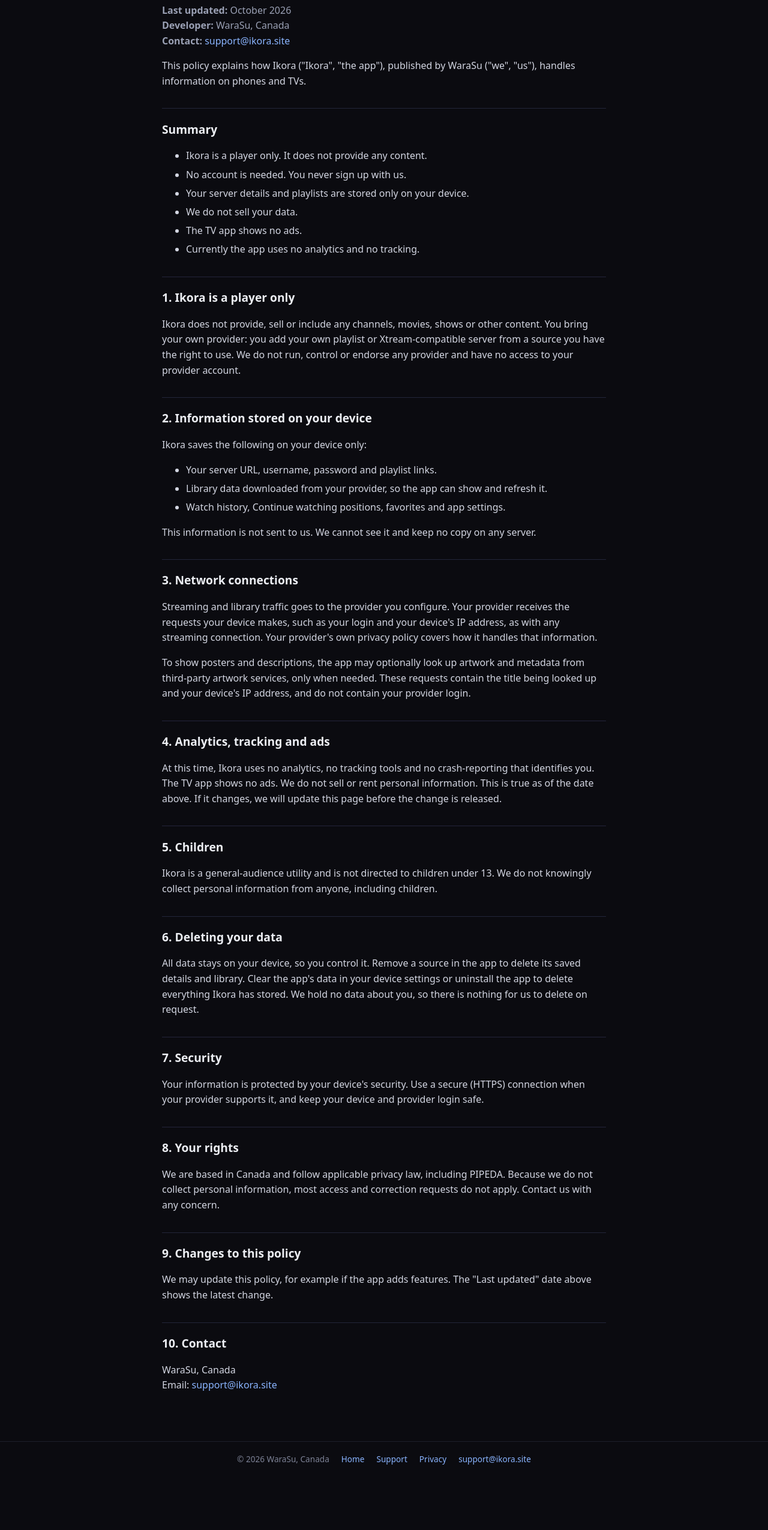
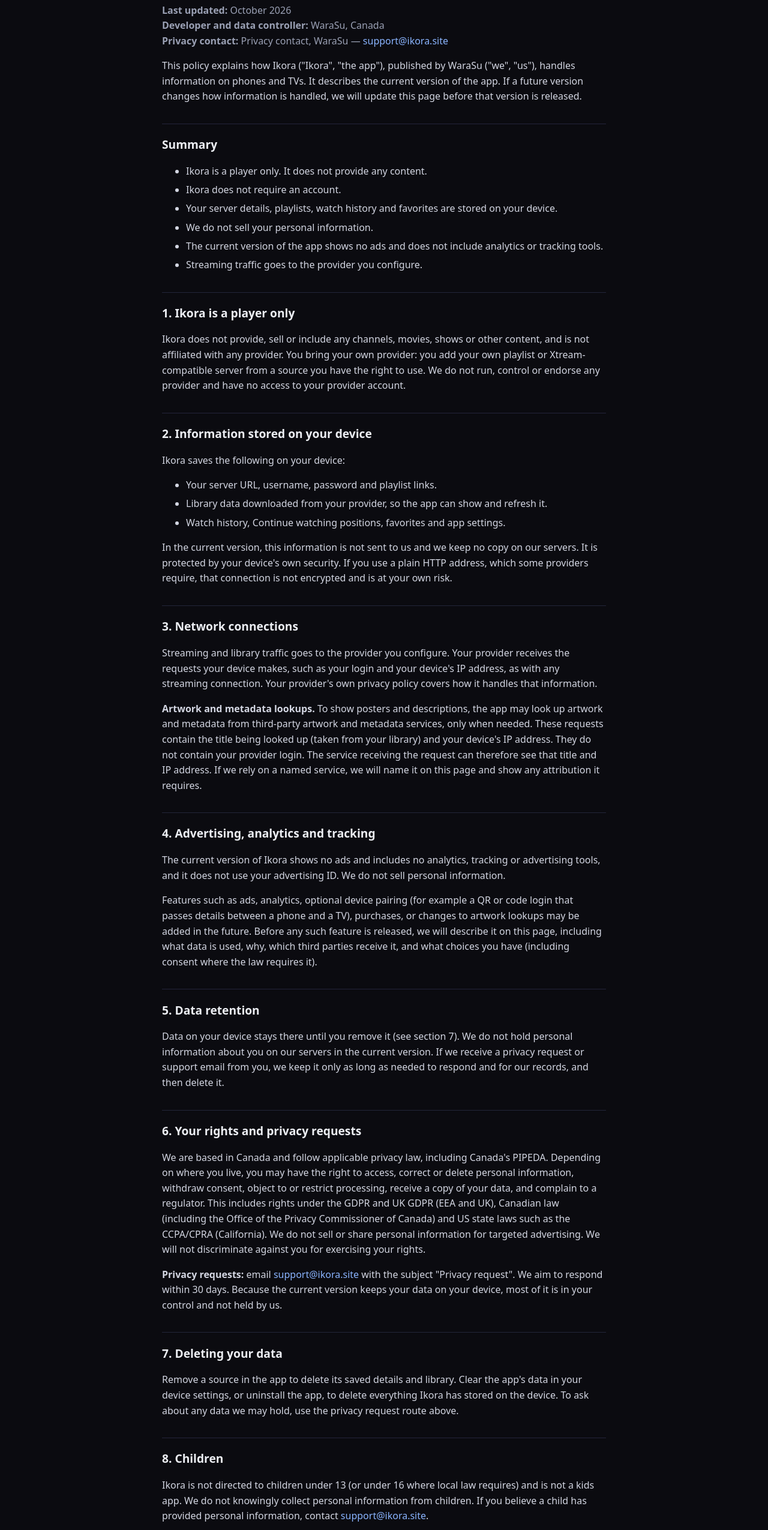
Before and after one commit to Sukhan0/ikora-site, a plain HTML site: page privacy/index.html in a window 1280 px wide. Shown: the part 164-2714 px from the top of the page at 60% size. Before the commit the page ends 2625 px from the top, so only its background shows below. Drawn offline with Linux system fonts and the light colour scheme.

Commit message:
Legal review fixes: terms, policy, support, SEO files

```diff
--- a/privacy/index.html
+++ b/privacy/index.html
@@ -1,6 +1,8 @@
 <!DOCTYPE html>
 <html lang="en"><head><meta charset="utf-8"><meta name="viewport" content="width=device-width, initial-scale=1">
-<title>Ikora Privacy Policy</title><meta name="description" content="Privacy policy for Ikora, a media player by WaraSu. No accounts; data stays on your device."><link rel="icon" href="/ikora-mark.png">
+<title>Ikora Privacy Policy</title><meta name="description" content="Privacy policy for Ikora, a media player by WaraSu. Player only, no content provided.">
+<link rel="icon" type="image/png" sizes="512x512" href="/icon-512.png"><link rel="apple-touch-icon" href="/icon-512.png">
+<meta property="og:title" content="Ikora Privacy Policy"><meta property="og:description" content="Privacy policy for Ikora, a media player by WaraSu. Player only, no content provided."><meta property="og:image" content="https://ikora.site/icon-512.png"><meta property="og:url" content="https://ikora.site/privacy/">
 <style>*{box-sizing:border-box}
 body{margin:0;min-height:100vh;display:flex;flex-direction:column;background:#0b0b10;color:#eceef3;font-family:system-ui,"Segoe UI",Roboto,Helvetica,Arial,sans-serif;line-height:1.6}
 header,footer{padding:18px 20px;display:flex;gap:20px;align-items:center;justify-content:center;flex-wrap:wrap;font-size:.95rem}
@@ -12,43 +14,51 @@
 li{margin:.35rem 0}.meta{color:#9aa0b4}p,li{color:#d3d6e2}
 .hero{text-align:center}.hero img{width:96px;height:auto;margin-bottom:20px}.hero h1{font-size:2.6rem;letter-spacing:.08em}
 .tag{color:#9aa0b4;letter-spacing:.2em;font-size:.85rem;margin-bottom:2rem}</style></head><body>
-<header><span class="brand">IKORA</span><a href="/">Home</a><a href="/support/">Support</a><a href="/privacy/">Privacy</a></header>
+<header><span class="brand">IKORA</span><a href="/">Home</a><a href="/support/">Support</a><a href="/privacy/">Privacy</a><a href="/terms/">Terms</a></header>
 <main>
 <h1>Ikora Privacy Policy</h1>
-<p class="meta"><strong>Last updated:</strong> October 2026<br><strong>Developer:</strong> WaraSu, Canada<br><strong>Contact:</strong> <a href="mailto:support@ikora.site">support@ikora.site</a></p>
-<p>This policy explains how Ikora ("Ikora", "the app"), published by WaraSu ("we", "us"), handles information on phones and TVs.</p>
+<p class="meta"><strong>Last updated:</strong> October 2026<br><strong>Developer and data controller:</strong> WaraSu, Canada<br><strong>Privacy contact:</strong> Privacy contact, WaraSu &mdash; <a href="mailto:support@ikora.site">support@ikora.site</a></p>
+<p>This policy explains how Ikora ("Ikora", "the app"), published by WaraSu ("we", "us"), handles information on phones and TVs. It describes the current version of the app. If a future version changes how information is handled, we will update this page before that version is released.</p>
 <h2>Summary</h2><ul>
 <li>Ikora is a player only. It does not provide any content.</li>
-<li>No account is needed. You never sign up with us.</li>
-<li>Your server details and playlists are stored only on your device.</li>
-<li>We do not sell your data.</li>
-<li>The TV app shows no ads.</li>
-<li>Currently the app uses no analytics and no tracking.</li></ul>
+<li>Ikora does not require an account.</li>
+<li>Your server details, playlists, watch history and favorites are stored on your device.</li>
+<li>We do not sell your personal information.</li>
+<li>The current version of the app shows no ads and does not include analytics or tracking tools.</li>
+<li>Streaming traffic goes to the provider you configure.</li></ul>
 <h2>1. Ikora is a player only</h2>
-<p>Ikora does not provide, sell or include any channels, movies, shows or other content. You bring your own provider: you add your own playlist or Xtream-compatible server from a source you have the right to use. We do not run, control or endorse any provider and have no access to your provider account.</p>
+<p>Ikora does not provide, sell or include any channels, movies, shows or other content, and is not affiliated with any provider. You bring your own provider: you add your own playlist or Xtream-compatible server from a source you have the right to use. We do not run, control or endorse any provider and have no access to your provider account.</p>
 <h2>2. Information stored on your device</h2>
-<p>Ikora saves the following on your device only:</p><ul>
+<p>Ikora saves the following on your device:</p><ul>
 <li>Your server URL, username, password and playlist links.</li>
 <li>Library data downloaded from your provider, so the app can show and refresh it.</li>
 <li>Watch history, Continue watching positions, favorites and app settings.</li></ul>
-<p>This information is not sent to us. We cannot see it and keep no copy on any server.</p>
+<p>In the current version, this information is not sent to us and we keep no copy on our servers. It is protected by your device's own security. If you use a plain HTTP address, which some providers require, that connection is not encrypted and is at your own risk.</p>
 <h2>3. Network connections</h2>
 <p>Streaming and library traffic goes to the provider you configure. Your provider receives the requests your device makes, such as your login and your device's IP address, as with any streaming connection. Your provider's own privacy policy covers how it handles that information.</p>
-<p>To show posters and descriptions, the app may optionally look up artwork and metadata from third-party artwork services, only when needed. These requests contain the title being looked up and your device's IP address, and do not contain your provider login.</p>
-<h2>4. Analytics, tracking and ads</h2>
-<p>At this time, Ikora uses no analytics, no tracking tools and no crash-reporting that identifies you. The TV app shows no ads. We do not sell or rent personal information. This is true as of the date above. If it changes, we will update this page before the change is released.</p>
-<h2>5. Children</h2>
-<p>Ikora is a general-audience utility and is not directed to children under 13. We do not knowingly collect personal information from anyone, including children.</p>
-<h2>6. Deleting your data</h2>
-<p>All data stays on your device, so you control it. Remove a source in the app to delete its saved details and library. Clear the app's data in your device settings or uninstall the app to delete everything Ikora has stored. We hold no data about you, so there is nothing for us to delete on request.</p>
-<h2>7. Security</h2>
-<p>Your information is protected by your device's security. Use a secure (HTTPS) connection when your provider supports it, and keep your device and provider login safe.</p>
-<h2>8. Your rights</h2>
-<p>We are based in Canada and follow applicable privacy law, including PIPEDA. Because we do not collect personal information, most access and correction requests do not apply. Contact us with any concern.</p>
-<h2>9. Changes to this policy</h2>
-<p>We may update this policy, for example if the app adds features. The "Last updated" date above shows the latest change.</p>
-<h2>10. Contact</h2>
+<p><strong>Artwork and metadata lookups.</strong> To show posters and descriptions, the app may look up artwork and metadata from third-party artwork and metadata services, only when needed. These requests contain the title being looked up (taken from your library) and your device's IP address. They do not contain your provider login. The service receiving the request can therefore see that title and IP address. If we rely on a named service, we will name it on this page and show any attribution it requires.</p>
+<h2>4. Advertising, analytics and tracking</h2>
+<p>The current version of Ikora shows no ads and includes no analytics, tracking or advertising tools, and it does not use your advertising ID. We do not sell personal information.</p>
+<p>Features such as ads, analytics, optional device pairing (for example a QR or code login that passes details between a phone and a TV), purchases, or changes to artwork lookups may be added in the future. Before any such feature is released, we will describe it on this page, including what data is used, why, which third parties receive it, and what choices you have (including consent where the law requires it).</p>
+<h2>5. Data retention</h2>
+<p>Data on your device stays there until you remove it (see section 7). We do not hold personal information about you on our servers in the current version. If we receive a privacy request or support email from you, we keep it only as long as needed to respond and for our records, and then delete it.</p>
+<h2>6. Your rights and privacy requests</h2>
+<p>We are based in Canada and follow applicable privacy law, including Canada's PIPEDA. Depending on where you live, you may have the right to access, correct or delete personal information, withdraw consent, object to or restrict processing, receive a copy of your data, and complain to a regulator. This includes rights under the GDPR and UK GDPR (EEA and UK), Canadian law (including the Office of the Privacy Commissioner of Canada) and US state laws such as the CCPA/CPRA (California). We do not sell or share personal information for targeted advertising. We will not discriminate against you for exercising your rights.</p>
+<p id="requests"><strong>Privacy requests:</strong> email <a href="mailto:support@ikora.site">support@ikora.site</a> with the subject "Privacy request". We aim to respond within 30 days. Because the current version keeps your data on your device, most of it is in your control and not held by us.</p>
+<h2>7. Deleting your data</h2>
+<p>Remove a source in the app to delete its saved details and library. Clear the app's data in your device settings, or uninstall the app, to delete everything Ikora has stored on the device. To ask about any data we may hold, use the privacy request route above.</p>
+<h2>8. Children</h2>
+<p>Ikora is not directed to children under 13 (or under 16 where local law requires) and is not a kids app. We do not knowingly collect personal information from children. If you believe a child has provided personal information, contact <a href="mailto:support@ikora.site">support@ikora.site</a>.</p>
+<h2>9. Security</h2>
+<p>Our website uses HTTPS. On your device, information is protected by your device's security. Use a secure (HTTPS) address when your provider supports it, and keep your device and provider login safe.</p>
+<h2>10. International transfers</h2>
+<p>Our website is hosted by a third-party hosting service that may process visitor requests (such as IP addresses) in other countries, including the United States. The website itself uses no analytics or advertising scripts.</p>
+<h2>11. Copyright and content complaints</h2>
+<p>Ikora does not host or provide content, so we cannot remove content from a provider's service. Send complaints about content to the provider. For notices about the Ikora app itself, email <a href="mailto:support@ikora.site">support@ikora.site</a> with your name, the work concerned and where the material is located. We respond to valid notices under applicable law.</p>
+<h2>12. Changes to this policy</h2>
+<p>We may update this policy. The "Last updated" date shows the latest change, and we will note material changes in the app or its release notes.</p>
+<h2>13. Contact</h2>
 <p>WaraSu, Canada<br>Email: <a href="mailto:support@ikora.site">support@ikora.site</a></p>
 </main>
-<footer><span>&copy; 2026 WaraSu, Canada</span><a href="/">Home</a><a href="/support/">Support</a><a href="/privacy/">Privacy</a><a href="mailto:support@ikora.site">support@ikora.site</a></footer>
+<footer><span>&copy; 2026 WaraSu, Canada</span><a href="/">Home</a><a href="/support/">Support</a><a href="/privacy/">Privacy</a><a href="/terms/">Terms</a><a href="mailto:support@ikora.site">support@ikora.site</a></footer>
 </body></html>
```
Also changed, not shown: index.html (+11 -6 lines), sitemap.xml (added, +7 -0 lines), support/index.html (+7 -5 lines), terms/index.html (added, +31 -0 lines), app-ads.txt (added), icon-512.png (added), robots.txt (added).
